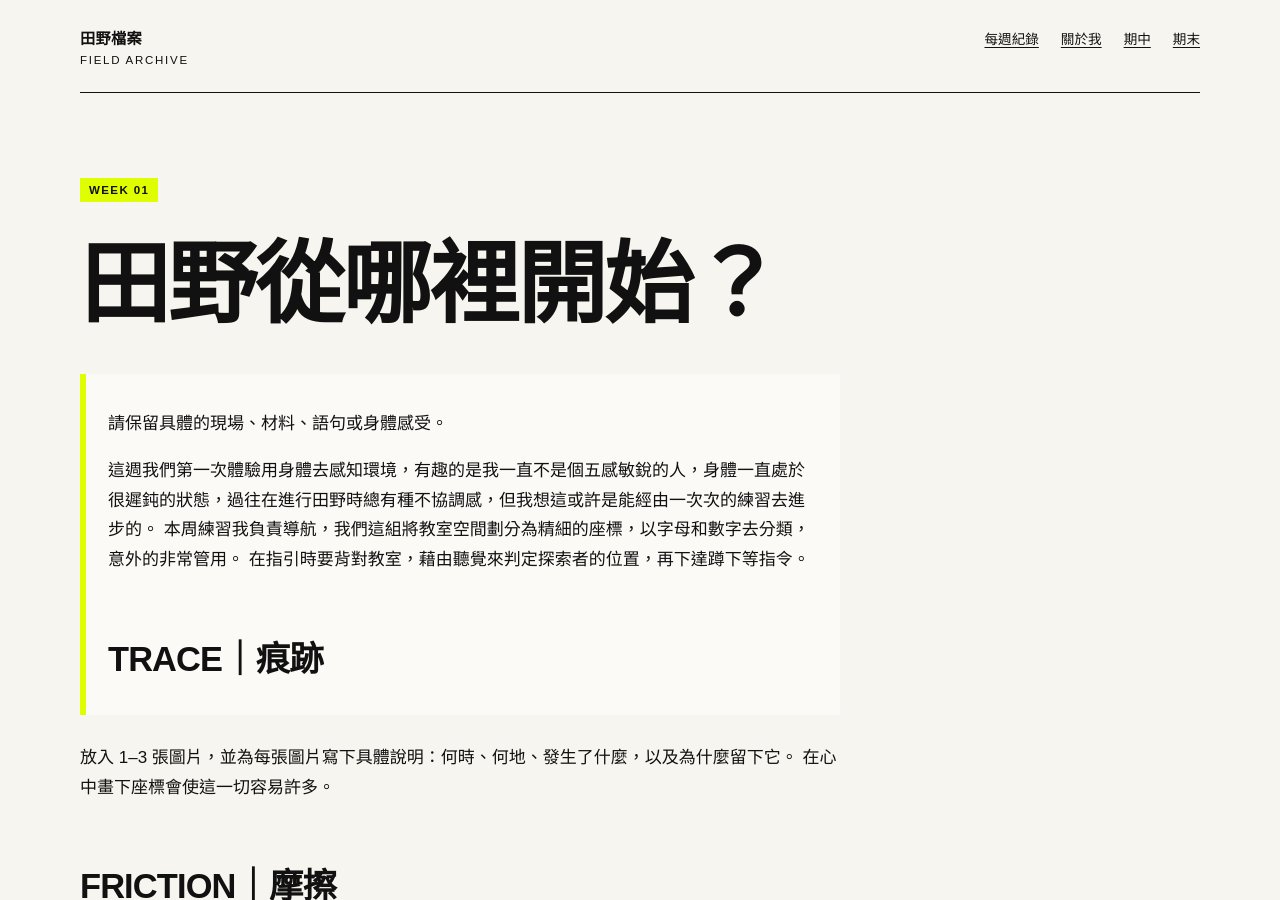
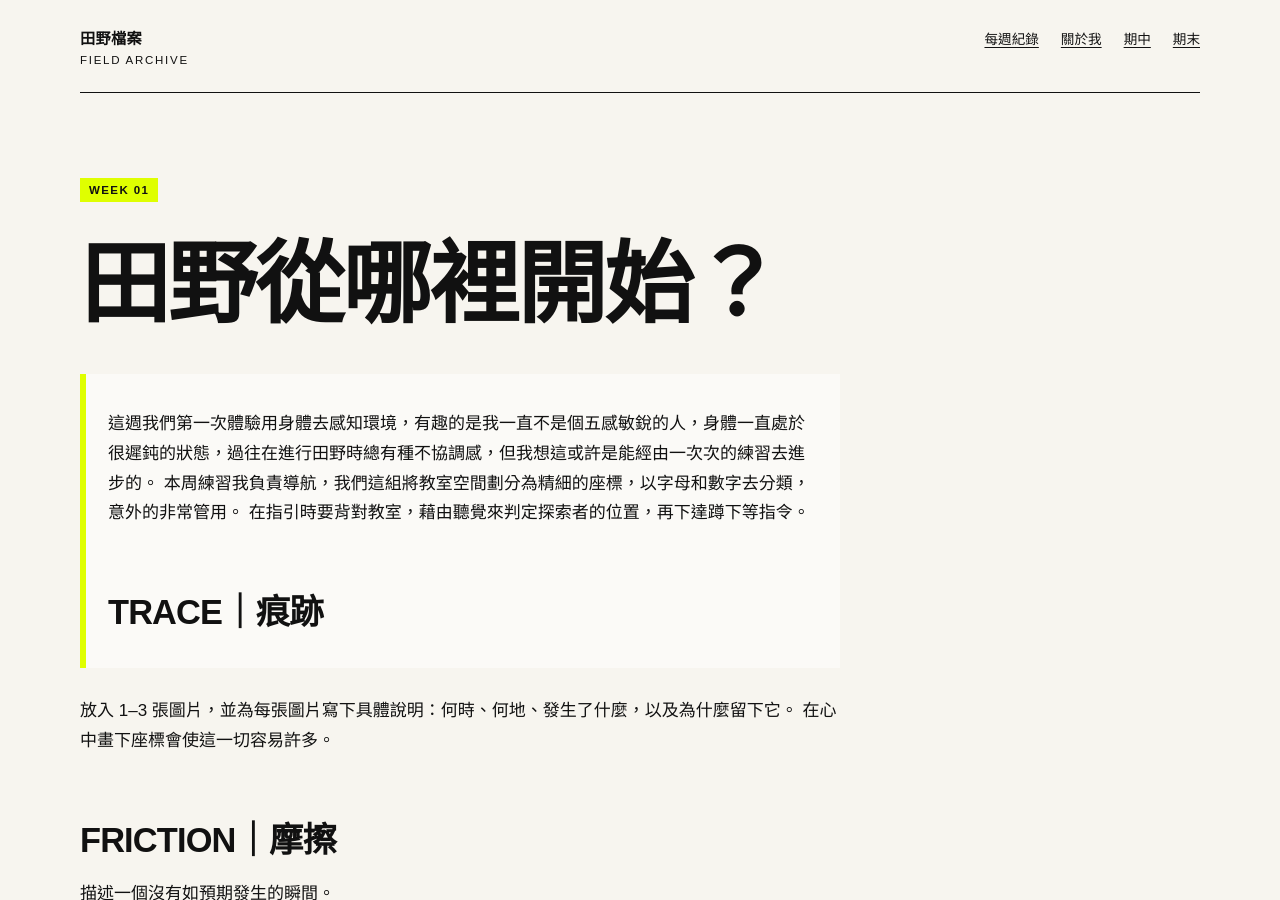
Before and after one commit to irisalco/fieldworkarchive, a Jekyll site: the page built from weeks/week-01.md, in a window 1280 px wide and 900 px high. Built offline with Jekyll 4.4.1, drawn with Linux system fonts in a browser that asks for light colours.

Commit message:
Update week-01.md

```diff
--- a/weeks/week-01.md
+++ b/weeks/week-01.md
@@ -7,10 +7,7 @@ permalink: /weeks/week-01/
 
 # 田野從哪裡開始？
 
-> 請保留具體的現場、材料、語句或身體感受。
->
->
-這週我們第一次體驗用身體去感知環境，有趣的是我一直不是個五感敏銳的人，身體一直處於很遲鈍的狀態，過往在進行田野時總有種不協調感，但我想這或許是能經由一次次的練習去進步的。
+> 這週我們第一次體驗用身體去感知環境，有趣的是我一直不是個五感敏銳的人，身體一直處於很遲鈍的狀態，過往在進行田野時總有種不協調感，但我想這或許是能經由一次次的練習去進步的。
 本周練習我負責導航，我們這組將教室空間劃分為精細的座標，以字母和數字去分類，意外的非常管用。
 在指引時要背對教室，藉由聽覺來判定探索者的位置，再下達蹲下等指令。
 ## TRACE｜痕跡
```
